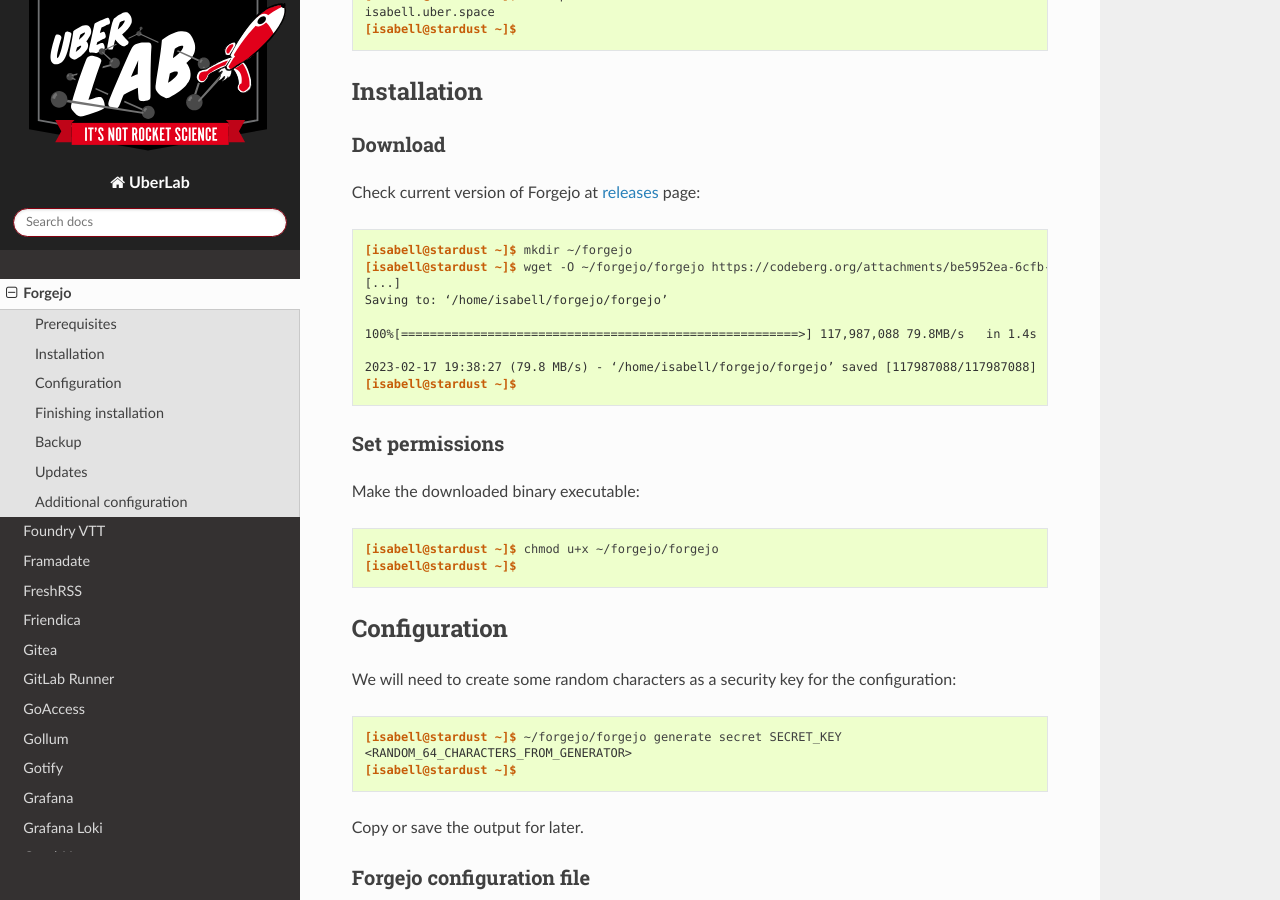
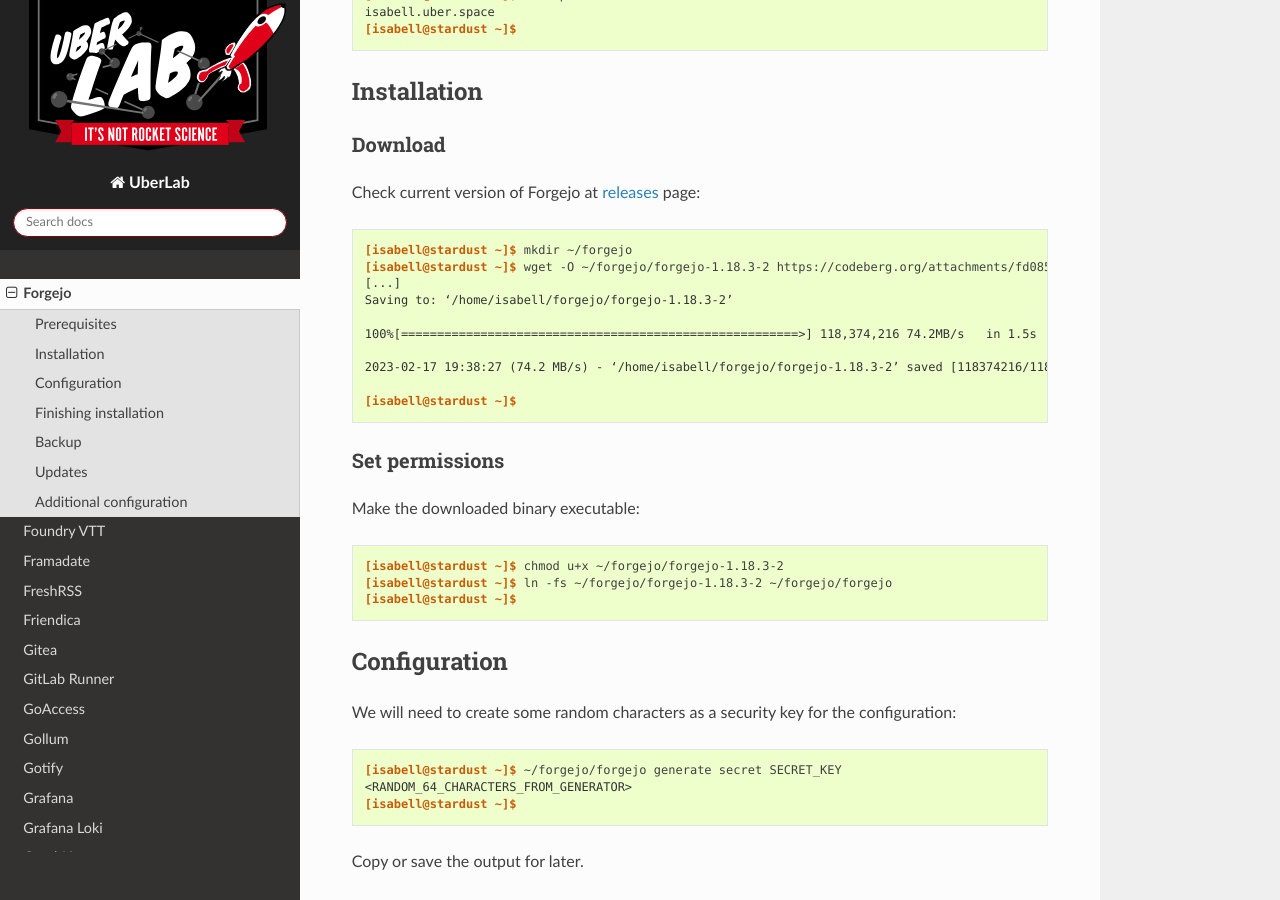
Before and after one commit to Uberspace/lab, a Sphinx documentation site: the page built from source/guide_forgejo.rst, in a window 1280 px wide and 900 px high, scrolled down 1733 px. Built offline with Sphinx 7.4.7 and the Read the Docs theme 2.0.0, drawn with Linux system fonts in a browser that asks for light colours; some of the changed text lies outside the part shown.

Commit message:
Update guide_forgejo.rst

```diff
--- a/source/guide_forgejo.rst
+++ b/source/guide_forgejo.rst
@@ -62,13 +62,14 @@
 .. code-block:: console
 
   [isabell@stardust ~]$ mkdir ~/forgejo
-  [isabell@stardust ~]$ wget -O ~/forgejo/forgejo https://codeberg.org/attachments/be5952ea-6cfb-4be5-a593-3564c4bd8cc9
+  [isabell@stardust ~]$ wget -O ~/forgejo/forgejo-1.18.3-2 https://codeberg.org/attachments/fd085cac-e462-413c-ab01-a1f36f6c1d24
   [...]
-  Saving to: ‘/home/isabell/forgejo/forgejo’
+  Saving to: ‘/home/isabell/forgejo/forgejo-1.18.3-2’
 
-  100%[=======================================================>] 117,987,088 79.8MB/s   in 1.4s
+  100%[=======================================================>] 118,374,216 74.2MB/s   in 1.5s
 
-  2023-02-17 19:38:27 (79.8 MB/s) - ‘/home/isabell/forgejo/forgejo’ saved [117987088/117987088]
+  2023-02-17 19:38:27 (74.2 MB/s) - ‘/home/isabell/forgejo/forgejo-1.18.3-2’ saved [118374216/118374216]
+
   [isabell@stardust ~]$
 
 
@@ -79,7 +80,8 @@
 
 .. code-block:: console
 
-  [isabell@stardust ~]$ chmod u+x ~/forgejo/forgejo
+  [isabell@stardust ~]$ chmod u+x ~/forgejo/forgejo-1.18.3-2
+  [isabell@stardust ~]$ ln -fs ~/forgejo/forgejo-1.18.3-2 ~/forgejo/forgejo
   [isabell@stardust ~]$
 
 
@@ -228,7 +230,7 @@
 ::
 
   [isabell@stardust ~]$ ~/forgejo/forgejo dump
-  2023/02/17 20:33:59 ...dules/setting/log.go:288:newLogService() [I] Gitea v1.18.3-1 built with GNU Make 4.1, go1.19.5 : bindata, sqlite, sqlite_unlock_notify
+  2023/02/17 20:33:59 ...dules/setting/log.go:288:newLogService() [I] Gitea v1.18.3-2 built with GNU Make 4.1, go1.19.6 : bindata, sqlite, sqlite_unlock_notify
   2023/02/17 20:33:59 ...dules/setting/log.go:335:newLogService() [I] Gitea Log Mode: Console(Console:info)
   [...]
   2023/02/17 20:33:59 cmd/dump.go:245:runDump() [I] Dumping local repositories... /home/isabell/forgejo/data/forgejo-repositories
@@ -338,6 +340,6 @@
 
 ----
 
-Tested with Forgejo 1.18.3-1, Uberspace 7.15.0
+Tested with Forgejo 1.18.3-2, Uberspace 7.15.0
 
 .. author_list::
```
